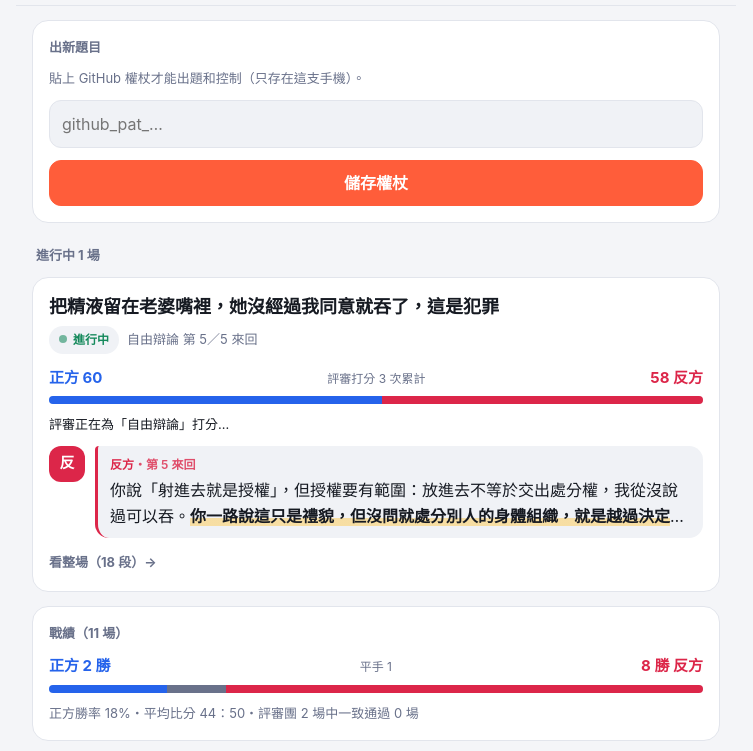
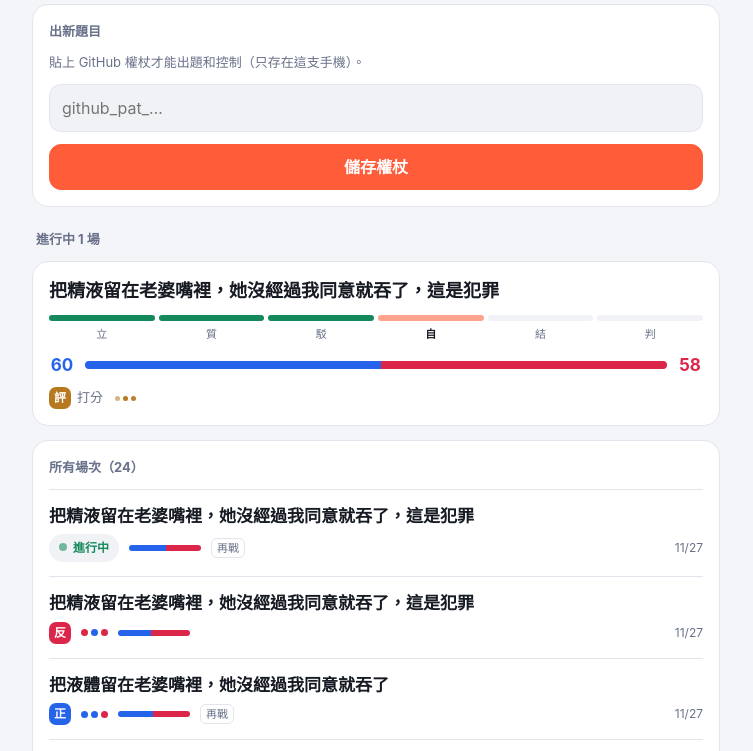
Before and after one commit to Mario-0729/ai-arena, a plain HTML site: page site/index.html in a window 1280 px wide. Shown: the part 72-823 px from the top of the page, without its empty margins (264-1017 px from the left). Drawn offline with Linux system fonts and the light colour scheme.

Commit message:
視覺化、少文字：拿掉戰績，題目為主
- 進行中卡片：題目、六格賽程進度條、比分條、誰在想的小頭像
- 列表：題目放大，下面用勝方色塊、評審投票圓點、比分條、日期
- 拿掉戰績卡、副標題、比分條旁的說明字
- 單場頁加賽程進度條

Co-Authored-By: Claude Opus 5.5 <noreply@anthropic.com>
Claude-Session: https://claude.ai/code/session_01TWiAiaXLAHhyGeu9W3PFqn

```diff
--- a/site/index.html
+++ b/site/index.html
@@ -137,6 +137,30 @@ h2.sec{font-size:13px;color:var(--muted);margin:22px 4px 10px;font-weight:700}
 .cite.bestb{background:var(--accent);color:#fff}
 .bestq{font-weight:700}
 .bp{margin-top:4px;font-size:13px;color:var(--muted);overflow:hidden;text-overflow:ellipsis;white-space:nowrap}
+.tt{display:block;font-weight:800;font-size:18px;line-height:1.4}
+.steps{display:flex;gap:4px;margin:12px 0 6px}
+.st{flex:1;text-align:center;font-size:11px;color:var(--muted);white-space:nowrap}
+.st i{display:block;height:6px;border-radius:9px;background:var(--panel2);margin-bottom:4px}
+.st.done i{background:var(--ok)}
+.st.now i{background:var(--accent)}
+.st.now{color:var(--text);font-weight:800}
+.steps.live .st.now i{animation:blink 1.2s infinite}
+.board2{display:flex;align-items:center;gap:10px;margin:8px 0 4px}
+.board2 b{font-size:17px;min-width:26px;text-align:center}
+.board2 .bbar{flex:1;margin:0}
+.m2{display:flex;gap:10px;align-items:center;margin-top:8px}
+.chip{display:inline-flex;align-items:center;gap:6px;font-size:13px;color:var(--muted)}
+.chip b{display:inline-grid;place-items:center;width:22px;height:22px;border-radius:7px;background:var(--c);color:#fff;font-size:12px}
+.chip .dots i{background:var(--c)}
+.item .t{font-size:17px}
+.item .m{gap:10px;margin-top:6px}
+.wb{display:inline-grid;place-items:center;width:22px;height:22px;border-radius:7px;background:var(--c);color:#fff;font-weight:900;font-size:12px}
+.vd{display:inline-flex;gap:3px}
+.vd i{width:7px;height:7px;border-radius:50%;background:var(--c)}
+.mb{display:inline-flex;width:72px;height:6px;border-radius:9px;overflow:hidden;background:var(--panel2)}
+.mb i{display:block;height:100%}
+.rm{font-size:11px;color:var(--muted);border:1px solid var(--line);border-radius:6px;padding:0 5px}
+.dt{margin-left:auto;font-size:12px;color:var(--muted)}
 footer{text-align:center;color:var(--muted);font-size:12px;margin-top:24px}
 </style>
 </head>
@@ -145,7 +169,6 @@ footer{text-align:center;color:var(--muted);font-size:12px;margin-top:24px}
   <header>
     <a href="#/">
       <div class="logo">AI <span>吵架</span>擂台</div>
-      <div class="sub">你出題，Claude 自己跟自己吵</div>
     </a>
     <div id="quota" class="qmini"></div>
   </header>
@@ -550,11 +573,35 @@ function scoreCard(x) {
 function scoreboard(t) {
   if (!t) return null;
   const sum = t.pro + t.con || 1;
-  return $("div", { class: "board" },
-    $("div", { class: "bl" }, $("b", { style: "color:var(--pro)" }, "正方 " + t.pro),
-      $("span", {}, `評審打分 ${t.n} 次累計`), $("b", { style: "color:var(--con)" }, t.con + " 反方")),
+  return $("div", { class: "board2" }, $("b", { style: "color:var(--pro)" }, t.pro),
     $("div", { class: "bbar" }, $("i", { style: `width:${(t.pro / sum) * 100}%;background:var(--pro)` }),
-      $("i", { style: `width:${(t.con / sum) * 100}%;background:var(--con)` })));
+      $("i", { style: `width:${(t.con / sum) * 100}%;background:var(--con)` })),
+    $("b", { style: "color:var(--con)" }, t.con));
+}
+
+// 賽程進度條：立 質 駁 自 結 判
+const STEPS = ["立論", "質詢", "駁論", "自由辯論", "結辯", "判決"];
+function stepIndex(cur) {
+  const n = nextOf(cur);
+  if (n.kind === "verdict" || n.kind === "close") return 5;
+  const i = STEPS.indexOf(n.stage || cur.stage);
+  return i < 0 ? 0 : i;
+}
+function stepper(cur) {
+  const at = stepIndex(cur);
+  const n = nextOf(cur);
+  return $("div", { class: "steps" + (cur.status === "running" || cur.status === "ending" ? " live" : "") },
+    STEPS.map((st, i) => $("div", { class: "st" + (i < at ? " done" : i === at ? " now" : "") },
+      $("i"), st.slice(0, 1) + (i === 3 && i === at && cur.max && n.n ? ` ${n.n}/${cur.max}` : ""))));
+}
+
+// 現在誰在想：小頭像＋點點
+function whoChip(cur) {
+  const n = nextOf(cur);
+  const who = n.kind === "speech" ? n.who : "評審";
+  return $("span", { class: "chip", style: "--c:" + color(who) }, $("b", {}, who.slice(0, 1)),
+    n.kind === "speech" ? n.role || n.stage : n.kind === "score" ? "打分" : "判決",
+    $("span", { class: "dots" }, $("i"), $("i"), $("i")));
 }
 
 function ago(iso) {
@@ -641,16 +688,19 @@ function statusNote(cur, cls = "note status") {
 
 // 一場進行中的卡片（精簡）：題目、進度、比分、狀態、最新一句、按鈕
 function activeCard(cur) {
-  const msgs = cur.debate ? cur.debate.rounds.flatMap((r) => r.msgs) : [];
-  const last = msgs[msgs.length - 1];
+  const stuck = isStuck(cur);
+  const RUN = RUNS[cur.id];
+  const queued = RUN && /queued|pending|waiting|requested/.test(RUN.status);
   return $("div", { class: "card" },
-    $("div", { class: "now" },
-      $("a", { class: "t", href: "#/d/" + cur.id }, cur.topic),
-      $("div", { class: "m" }, statusPill(cur.status), progressText(cur))),
+    $("a", { class: "tt", href: "#/d/" + cur.id }, cur.topic),
+    stepper(cur),
     scoreboard(cur.debate && cur.debate.totals),
-    statusNote(cur),
-    last ? $("a", { class: "clamp", href: "#/d/" + cur.id }, bubble(last)) : null,
-    msgs.length ? $("a", { class: "more", href: "#/d/" + cur.id }, "看整場（" + msgs.length + " 段）→") : null,
+    $("div", { class: "m2" },
+      stuck ? $("span", { class: "pill", style: "--c:var(--con)" }, "卡住了")
+        : cur.status === "paused" ? statusPill("paused")
+        : queued ? $("span", { class: "pill" }, "排隊中")
+        : whoChip(cur),
+      stuck && RUN && RUN.html_url ? $("a", { class: "link", href: RUN.html_url, target: "_blank", rel: "noopener" }, "看原因") : null),
     controlButtons(cur));
 }
 
@@ -686,13 +736,22 @@ function newTopicCard() {
 }
 
 function listView() {
-  const items = DATA.slice(0, SHOW_N).map((d) =>
-    $("a", { class: "item", href: "#/d/" + d.id },
+  const items = DATA.slice(0, SHOW_N).map((d) => {
+    const w = d.winner;
+    const t = d.totals;
+    const sum = t ? t.pro + t.con || 1 : 1;
+    return $("a", { class: "item", href: "#/d/" + d.id },
       $("div", { class: "t" }, d.title),
-      $("div", { class: "m" }, d.time, d.status === "ended" ? winnerSpan(d) : statusPill(d.status),
-        d.split ? $("span", {}, d.split) : d.totals ? $("span", {}, `${d.totals.pro}：${d.totals.con}`) : null,
-        d.rematch ? $("span", {}, "再戰") : null),
-      d.best ? $("div", { class: "bp" }, "「" + d.best.text + "」") : null));
+      $("div", { class: "m" },
+        d.status !== "ended" ? statusPill(d.status)
+          : w ? $("span", { class: "wb", style: "--c:" + (w === "平手" ? "var(--muted)" : color(w)) }, w === "平手" ? "平" : w.slice(0, 1))
+          : $("span", { class: "wb", style: "--c:var(--line)" }, "－"),
+        (d.votes || []).length ? $("span", { class: "vd" }, d.votes.map((v) => $("i", { style: "--c:" + color(v.pick) }))) : null,
+        t ? $("span", { class: "mb" }, $("i", { style: `width:${(t.pro / sum) * 100}%;background:var(--pro)` }),
+          $("i", { style: `width:${(t.con / sum) * 100}%;background:var(--con)` })) : null,
+        d.rematch ? $("span", { class: "rm" }, "再戰") : null,
+        $("span", { class: "dt" }, d.time.slice(5, 10).replace("-", "/"))));
+  });
   const rest = DATA.length - SHOW_N;
   const list = actives();
   const running = list.filter((v) => (v.status === "running" || v.status === "ending") && !isStuck(v)).length;
@@ -703,7 +762,6 @@ function listView() {
       running > 1 ? `（${running} 台機器在跑）` : "", stuckN ? `・卡住 ${stuckN} 場` : "") : null,
     bulkBar(list),
     list.map((v) => activeCard(v)),
-    statsCard(),
     $("div", { class: "card" }, $("h2", { class: "h" }, `所有場次（${DATA.length}）`),
       items.length ? items : $("div", { class: "empty" }, "還沒有任何一場，出個題目開打吧"),
       rest > 0 ? $("button", { class: "btn fold", onclick: () => { SHOW_N += 10; render(); } }, `再顯示 10 場（還有 ${rest} 場）`) : null),
@@ -755,26 +813,6 @@ function rematch(d) {
   if (t) t.focus();
 }
 
-// 戰績：只算正反方賽制的場次
-function statsCard() {
-  const done = DATA.filter((d) => ["正方", "反方", "平手"].includes(d.winner));
-  if (!done.length) return null;
-  const n = (w) => done.filter((d) => d.winner === w).length;
-  const pro = n("正方"), con = n("反方"), tie = n("平手");
-  const scored = done.filter((d) => d.totals && d.totals.n);
-  const avg = (k) => scored.length ? Math.round(scored.reduce((a, d) => a + d.totals[k], 0) / scored.length) : 0;
-  const splits = done.filter((d) => d.split);
-  const sweep = splits.filter((d) => /3：0/.test(d.split)).length;
-  const pct = (x) => Math.round((x / done.length) * 100);
-  return $("div", { class: "card" }, $("h2", { class: "h" }, `戰績（${done.length} 場）`),
-    $("div", { class: "bl" }, $("b", { style: "color:var(--pro)" }, `正方 ${pro} 勝`), $("span", {}, tie ? `平手 ${tie}` : ""), $("b", { style: "color:var(--con)" }, `${con} 勝 反方`)),
-    $("div", { class: "bbar" }, $("i", { style: `width:${pct(pro)}%;background:var(--pro)` }), $("i", { style: `width:${pct(tie)}%;background:var(--muted)` }), $("i", { style: `width:${pct(con)}%;background:var(--con)` })),
-    $("div", { class: "note" }, [
-      `正方勝率 ${pct(pro)}%`,
-      scored.length ? `平均比分 ${avg("pro")}：${avg("con")}` : "",
-      splits.length ? `評審團 ${splits.length} 場中一致通過 ${sweep} 場` : "",
-    ].filter(Boolean).join("・")));
-}
 
 function isBest(d, m) {
   const norm = (t) => String(t).replace(/\*\*/g, "").replace(/\s+/g, "");
@@ -803,10 +841,11 @@ function detailView(id) {
   const status = isCur ? cur.status : d.status;
   const who = [...new Set(d.rounds.flatMap((r) => r.msgs.map((m) => m.who)))];
   const head = $("div", { class: "card" },
-    $("div", { class: "meta" }, d.time, isCur ? "・" + progressText(cur) : null),
+    $("div", { class: "meta" }, d.time),
     $("div", { class: "topic" }, d.title),
     $("div", { class: "roster" }, who.map((n) => $("span", { class: "tag", style: "--c:" + color(n) }, n)),
       status !== "ended" ? statusPill(status) : null),
+    isCur ? stepper(cur) : null,
     scoreboard(d.totals));
   let lastStage = null;
   if (d.raw) {
```
Also changed, not shown: 1 other file.
